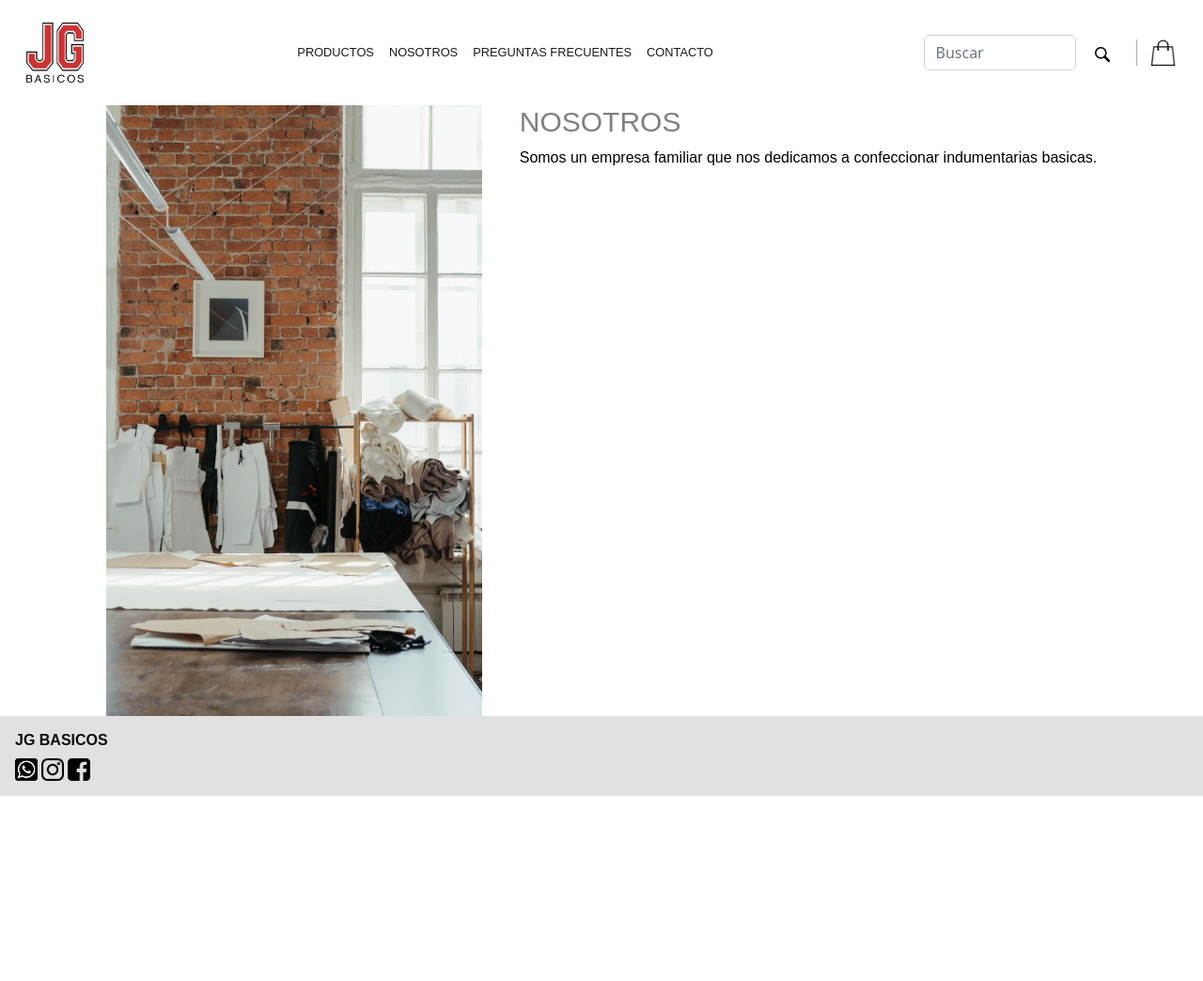
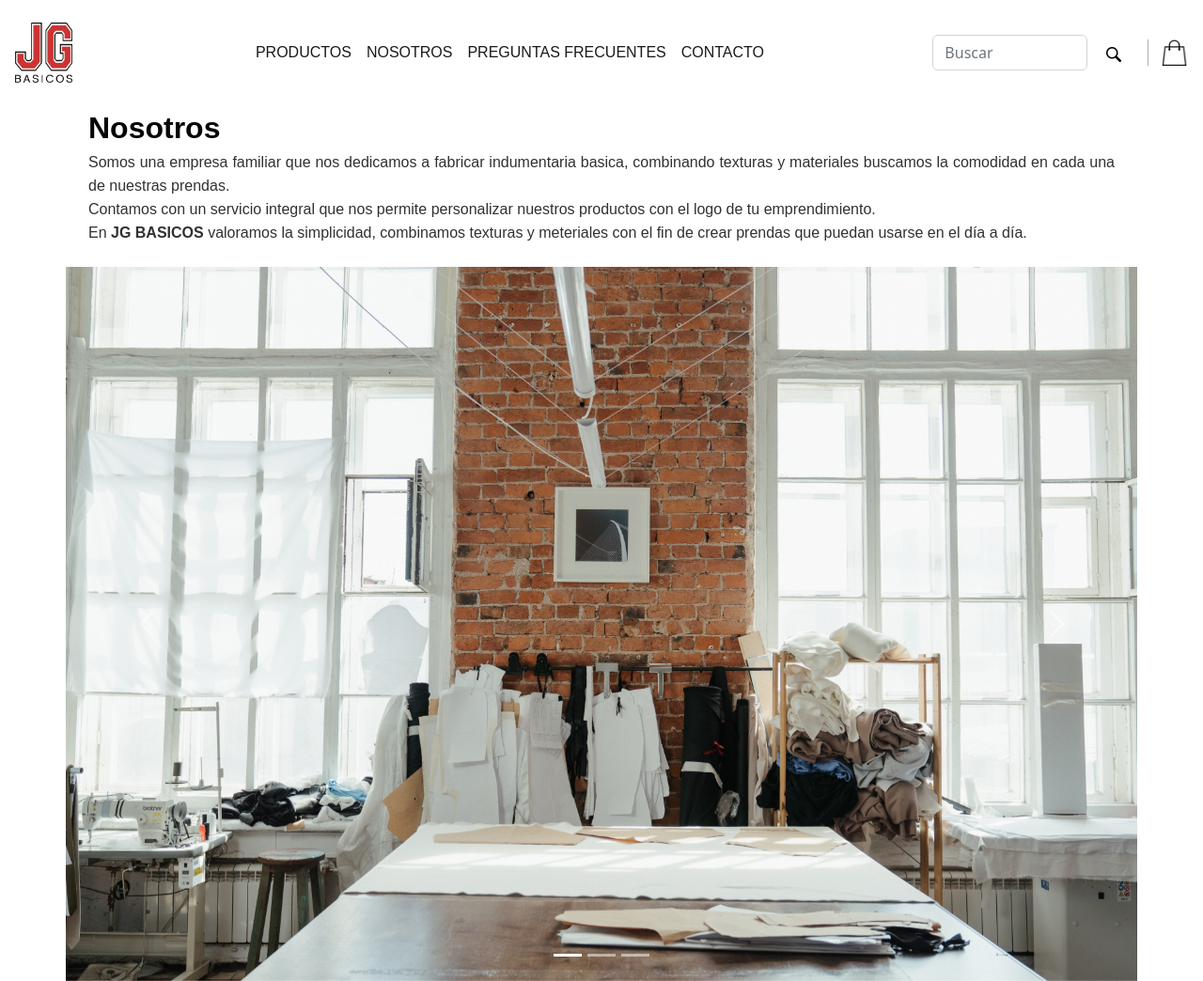
Before and after one commit to juliovargas00/desarrolloweb-coder36430, a plain HTML site: page vistas/nosotros.html in a window 1280 px wide. Shown: the top 1044 px of the page at 94% size. Before the commit the page ends 847 px from the top, so only its background shows below. Drawn offline with nearby package versions, Linux system fonts and the light colour scheme.

Commit message:
sigo teniendo el problema de la amburguesa de boots,hice main de nosotros con boots

```diff
--- a/css/estilos.css
+++ b/css/estilos.css
@@ -13,13 +13,17 @@
 
 /*HEADER*/
 
+.row {
+    --bs-gutter-x: 0rem;
+}
+
 .header__img--logo {
     margin: 1rem;
     height: 4rem;
 }
 
 .header__nav--elemento{
-    font-size: .8rem;
+    font-size: 1rem;
     color:rgb(72, 72, 71);
     font-family: Arial, Helvetica, sans-serif;
     padding-inline: 1rem;
@@ -53,6 +57,15 @@
 
 .lupa{
     width: 1rem;
+}
+
+.form-control:focus {
+    border-color: #444444;
+    box-shadow: 0 0 0 0.25rem rgba(63, 63, 63, 0.25);
+}
+
+.navbar-toggler {
+    margin-right: 1rem;
 }
 
 /*MAIN INDEX*/
@@ -174,30 +187,36 @@
 
 /*MAIN NOSOTROS*/
 
-.nosotros{
-    display: flex;
-    justify-content: center;
-    gap: 20px;
+.main__nosotros--descripcion{
+    padding: 1.5rem;
+    padding-top: 0rem;
+    padding-bottom: .5rem;
+    text-align: justify;
 }
 
-.nosotros__img{
-    width:400px;
-    height:650px
+.main__nosotros--encabezado{
+    font-size: 2rem;
+    color: rgb(6, 6, 6);
+    font-family: Arial, Helvetica, sans-serif;
+    font-weight: bold;
 }
 
-.nosotros__encabezado{
-    color: grey;
-    font-size: 30px;
+.main__nosotros--parrafo{
+    font-size: 1rem;
+    color: rgb(49, 49, 49);
     font-family: Arial, Helvetica, sans-serif;
-    margin-left: 20px;
+    font-weight: lighter;
 }
 
-.nosotros__parrafo{
-    color:black;
-    font-size:20 px;
-    font-family: Arial, Helvetica, sans-serif;
-    margin-left: 20px;
+.negrita{
+    font-weight: bold;
 }
+
+.container, .container-fluid, .container-lg, .container-md, .container-sm, .container-xl, .container-xxl {
+    --bs-gutter-x: 0rem;
+}
+
+
 
 /*MAIN PREGUNTAS FRECUENTES*/
 
--- a/vistas/nosotros.html
+++ b/vistas/nosotros.html
@@ -19,7 +19,7 @@
             <section class="row">
                 <nav class="navbar navbar-expand-lg">
                     <div class="container-fluid">
-                        <a href="/index.html">
+                        <a href="../index.html">
                             <img class="header__img--logo" src="../img/ICONO_JG.png" alt="Logo de mi empresa">
                         </a>
                         <button class="navbar-toggler" type="button" data-bs-toggle="collapse" data-bs-target="#navbarSupportedContent" aria-controls="navbarSupportedContent" aria-expanded="false" aria-label="Toggle navigation">
@@ -56,18 +56,47 @@
                 </nav>
             </section>
         </header>
-    <main>
-        <section class="nosotros">
-            <div>
-                <img class="nosotros__img" src="../img/nosotros.jpg" alt="Nosotros">
-            </div>
-            <div>
-                <h1 class="nosotros__encabezado">NOSOTROS</h1>
-                <p class="nosotros__parrafo">Somos un empresa familiar que nos dedicamos a confeccionar indumentarias basicas.
-                </p>
-            </div>
-        </section>
-    </main>
+        <main>
+            <section class="container mb-4">
+                <div class="row">
+                    <p class="main__nosotros--descripcion">
+                        <strong class="main__nosotros--encabezado">Nosotros</strong><br>
+                        <strong class="main__nosotros--parrafo">
+                            Somos una empresa familiar que nos dedicamos a fabricar indumentaria basica, combinando texturas y materiales buscamos la comodidad en cada una de nuestras prendas.<br>
+                            Contamos con un servicio integral que nos permite personalizar nuestros productos con el logo de tu emprendimiento.<br>
+                            En <strong class="negrita">JG BASICOS</strong> valoramos la simplicidad, combinamos texturas y meteriales con el fin de crear prendas que puedan usarse en el día a día.<br>
+                        </strong>
+                    </p>
+                    <div id="carouselExampleIndicators" class="carousel slide" data-bs-ride="true">
+                            <div class="carousel-indicators">
+                                <button type="button" data-bs-target="#carouselExampleIndicators" data-bs-slide-to="0" class="active" aria-current="true" aria-label="Slide 1"></button>
+                                <button type="button" data-bs-target="#carouselExampleIndicators" data-bs-slide-to="1" aria-label="Slide 2"></button>
+                                <button type="button" data-bs-target="#carouselExampleIndicators" data-bs-slide-to="2" aria-label="Slide 3"></button>
+                            </div>
+                            <div class="carousel-inner">
+                            <div class="carousel-item active">
+                                <img src="../img/nosotrosa.jpg" class="d-block w-100" alt="taller">
+                            </div>
+                            <div class="carousel-item">
+                                <img src="../img/nosotrosb.jpg" class="d-block w-100" alt="molde">
+                            </div>
+                            <div class="carousel-item">
+                                <img src="../img/nosotrosc.jpg" class="d-block w-100" alt="...">
+                            </div>
+                        </div>
+                        <button class="carousel-control-prev" type="button" data-bs-target="#carouselExampleIndicators" data-bs-slide="prev">
+                                <span class="carousel-control-prev-icon" aria-hidden="true"></span>
+                                <span class="visually-hidden">Previous</span>
+                        </button>
+                        <button class="carousel-control-next" type="button"     data-bs-target="#carouselExampleIndicators" data-bs-slide="next">
+                                <span class="carousel-control-next-icon" aria-hidden="true"></span>
+                                <span class="visually-hidden">Next</span>
+                        </button>
+                    </div>
+                </div>
+
+            </section>
+        </main>
         <footer class="footer">
             <h2 class="footer__encabezado">JG BASICOS</h2>
             <div class="footer__redes">
```
Also changed, not shown: index.html (+7 -7 lines), vistas/contacto.html (+1 -1 lines), vistas/preguntas_freuentes.html (+1 -1 lines), vistas/productos.html (+1 -1 lines), img/nosotros1.jpg (renamed from img/nosotros.jpg), img/nosotrosa.jpg (added), img/nosotrosb.jpg (renamed from img/pexels-cottonbro-studio-4621890.jpg), 3 other files.
